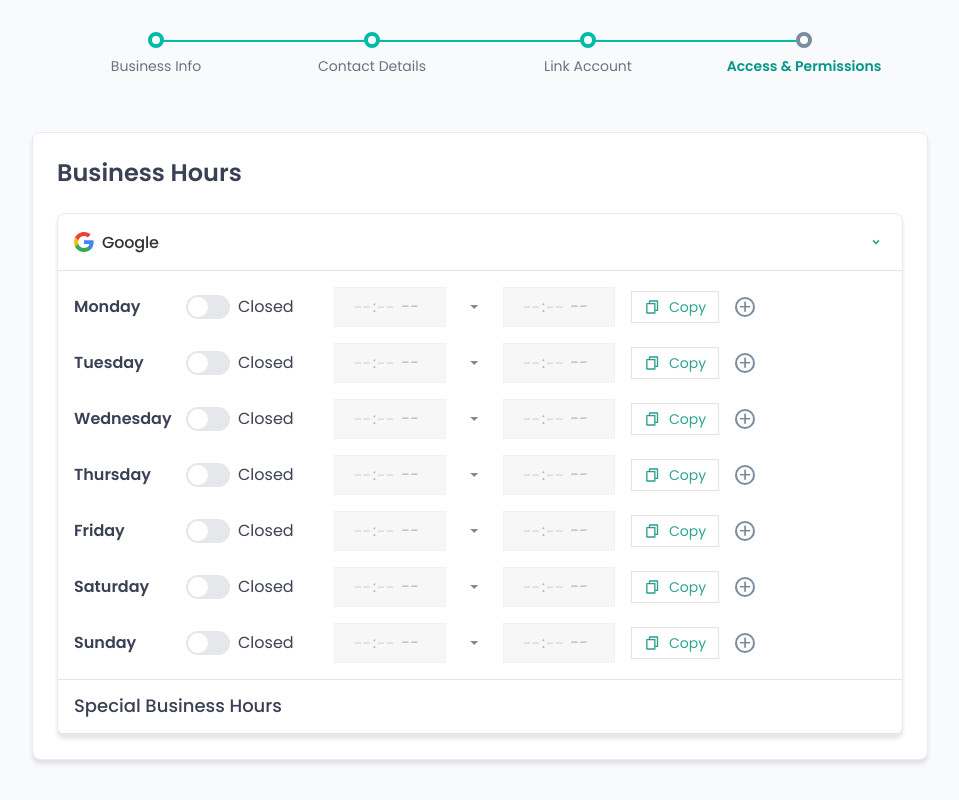
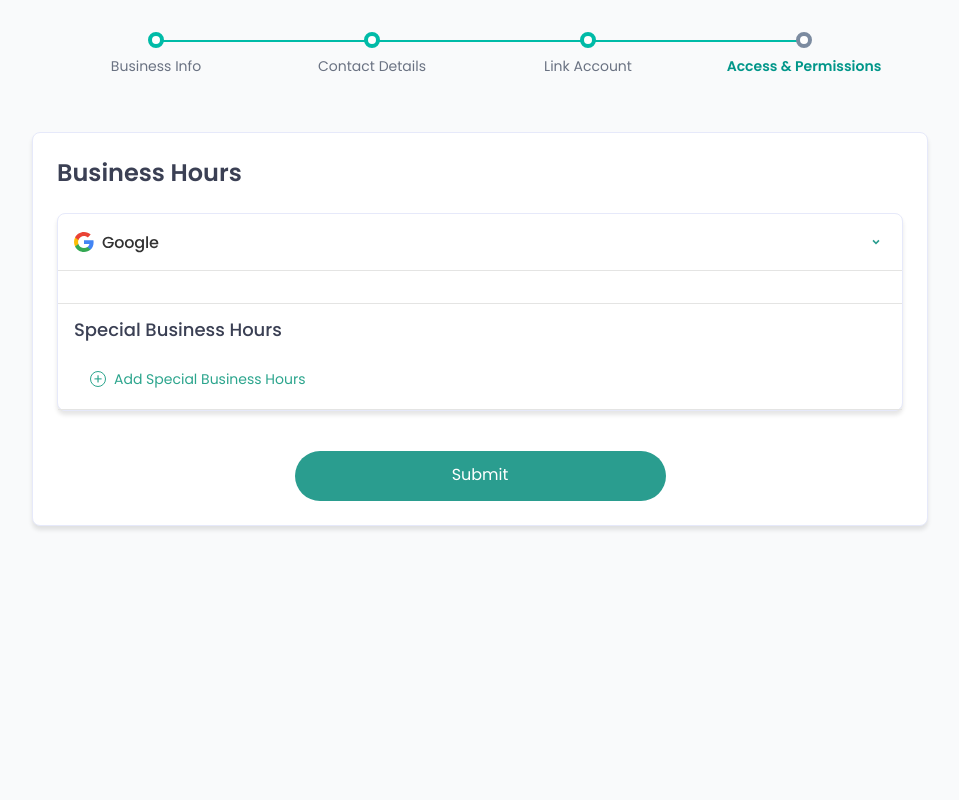
Before and after one commit to inaumanmajeed/multiStepFormWithZodAndRHF, a React (Vite) app: page / in a window 1280 px wide. Both pictures are taken after a click on the element 964 px from the left and 40 px from the top of the page. Shown: the whole page, without its empty margins (160-1119 px from the left). Built offline with nearby package versions, Linux system fonts and the light colour scheme; what world-countries would draw is missing.

Commit message:
feat: add special hours management with date and time pickers

```diff
--- a/package.json
+++ b/package.json
@@ -14,6 +14,7 @@
     "@tailwindcss/vite": "^4.1.4",
     "react": "^19.0.0",
     "react-clock": "^5.1.0",
+    "react-datepicker": "^8.3.0",
     "react-dom": "^19.0.0",
     "react-hook-form": "^7.55.0",
     "react-select": "^5.10.1",
--- a/src/App.jsx
+++ b/src/App.jsx
@@ -30,50 +30,8 @@ const initialValues = {
       webAddress: "",
     },
   ],
-  openingHours: [
-    {
-      day: "Monday",
-      open: false,
-      startTime: "",
-      endTime: "",
-    },
-    {
-      day: "Tuesday",
-      open: false,
-      startTime: "",
-      endTime: "",
-    },
-    {
-      day: "Wednesday",
-      open: false,
-      startTime: "",
-      endTime: "",
-    },
-    {
-      day: "Thursday",
-      open: false,
-      startTime: "",
-      endTime: "",
-    },
-    {
-      day: "Friday",
-      open: false,
-      startTime: "",
-      endTime: "",
-    },
-    {
-      day: "Saturday",
-      open: false,
-      startTime: "",
-      endTime: "",
-    },
-    {
-      day: "Sunday",
-      open: false,
-      startTime: "",
-      endTime: "",
-    },
-  ],
+  openingHours: [],
+  specialHours: [],
 };
 
 const StepContent = ({ currentStep, handleNextStep }) => {
@@ -92,8 +50,32 @@ const StepContent = ({ currentStep, handleNextStep }) => {
   }
 };
 
+const ConsolePopup = ({ isOpen, onClose, submittedValues }) => {
+  if (!isOpen) return null;
+
+  return (
+    <div className="fixed inset-0 bg-black bg-opacity-50 flex justify-center items-center">
+      <div className="bg-white p-6 rounded-lg shadow-lg max-w-lg w-full">
+        <h2 className="text-lg font-bold mb-4">Submitted Values</h2>
+        <pre className="bg-gray-100 p-4 rounded-lg overflow-auto max-h-64">
+          {JSON.stringify(submittedValues, null, 2)}
+        </pre>
+        <button
+          className="mt-4 bg-[#2A9D8F] text-white px-4 py-2 rounded-full"
+          onClick={onClose}
+        >
+          Close
+        </button>
+      </div>
+    </div>
+  );
+};
+
 const App = () => {
   const [currentStep, setCurrentStep] = useState(1);
+  const [isPopupOpen, setIsPopupOpen] = useState(false);
+  const [submittedValues, setSubmittedValues] = useState(null);
+  console.log("🚀 ~ App ~ submittedValues:", submittedValues);
 
   const handleNextStep = () => {
     if (currentStep < 4) {
@@ -108,8 +90,13 @@ const App = () => {
   const { handleSubmit } = methods;
 
   const onSubmit = (values) => {
-    console.log("Form submitted successfully:", values);
+    setSubmittedValues(values);
+    // setIsPopupOpen(true);
+    // setCurrentStep(1);
+    // methods.reset();
+    // setIsPopupOpen(false);
   };
+
   const onError = (errors) => {
     const flatErrors = Object.keys(errors);
     if (flatErrors.length > 0) {
@@ -135,8 +122,23 @@ const App = () => {
               handleNextStep={handleNextStep}
             />
           </form>
+          {currentStep === 4 && (
+            <div className="flex justify-center items-center mt-10">
+              <button
+                className="bg-[#2A9D8F] text-white w-full max-w-[371px] h-[50px] rounded-full"
+                onClick={handleSubmit(onSubmit, onError)}
+              >
+                Submit
+              </button>
+            </div>
+          )}
         </FormProvider>
       </div>
+      <ConsolePopup
+        isOpen={isPopupOpen}
+        onClose={() => setIsPopupOpen(false)}
+        submittedValues={submittedValues}
+      />
     </div>
   );
 };
--- a/src/components/from/BusinessHours.jsx
+++ b/src/components/from/BusinessHours.jsx
@@ -2,6 +2,8 @@ import React, { useState } from "react";
 import TimePicker from "react-time-picker";
 import "react-time-picker/dist/TimePicker.css";
 import "react-clock/dist/Clock.css";
+import DatePicker from "react-datepicker";
+import "react-datepicker/dist/react-datepicker.css";
 
 import { useFormContext, useFieldArray } from "react-hook-form";
 
@@ -18,8 +20,17 @@ const BusinessHours = () => {
     control,
     name: "openingHours",
   });
+  const {
+    fields: specialFields,
+    append: appendSpecial,
+    remove: removeSpecial,
+  } = useFieldArray({
+    control,
+    name: "specialHours",
+  });
 
   const openingHours = watch("openingHours");
+  const specialHours = watch("specialHours");
 
   const handleToggle = (index) => {
     const current = openingHours[index];
@@ -153,6 +164,111 @@ const BusinessHours = () => {
           <p className="text-[#3B4054] font-medium text-[18px]">
             Special Business Hours
           </p>
+          {specialFields.map((item, index) => (
+            <div
+              key={item.id}
+              className="flex items-center gap-4 flex-wrap sm:flex-nowrap"
+            >
+              {/* Date Picker */}
+              <DatePicker
+                selected={
+                  specialHours[index]?.date
+                    ? new Date(specialHours[index].date)
+                    : null
+                }
+                onChange={(date) =>
+                  setValue(`specialHours.${index}.date`, date.toISOString())
+                }
+                dateFormat="dd/MM/yyyy"
+                placeholderText="Select date"
+                className="border border-gray-300 rounded-md px-2 py-1"
+              />
+
+              {/* Toggle */}
+              <label className="relative inline-flex items-center cursor-pointer">
+                <input
+                  type="checkbox"
+                  className="sr-only peer"
+                  checked={specialHours[index]?.open}
+                  onChange={() =>
+                    setValue(
+                      `specialHours.${index}.open`,
+                      !specialHours[index]?.open
+                    )
+                  }
+                />
+                <div className="w-11 h-6 bg-gray-200 rounded-full peer peer-checked:bg-[#2CA58D] peer-focus:ring-2 peer-focus:ring-[#2CA58D] after:content-[''] after:absolute after:top-0.5 after:left-[2px] after:bg-white after:rounded-full after:h-5 after:w-5 after:transition-all peer-checked:after:translate-x-full peer-checked:after:left-[2px]" />
+              </label>
+              <span className="text-[#3B4054] w-20">
+                {specialHours[index]?.open ? "Open" : "Closed"}
+              </span>
+
+              {/* Time Pickers */}
+              <TimePicker
+                onChange={(val) =>
+                  setValue(`specialHours.${index}.start`, val, {
+                    shouldDirty: true,
+                  })
+                }
+                value={specialHours[index]?.start ?? ""}
+                disableClock={true}
+                clearIcon={null}
+                disabled={!specialHours[index]?.open}
+                format="hh:mm a"
+                className={`w-28 ${
+                  !specialHours[index]?.open
+                    ? "opacity-50 pointer-events-none"
+                    : ""
+                }`}
+              />
+              <img src={separator} alt="Separator" />
+              <TimePicker
+                onChange={(val) =>
+                  setValue(`specialHours.${index}.end`, val, {
+                    shouldDirty: true,
+                  })
+                }
+                value={specialHours[index]?.end ?? ""}
+                disableClock={true}
+                clearIcon={null}
+                disabled={!specialHours[index]?.open}
+                format="hh:mm a"
+                className={`w-28 ${
+                  !specialHours[index]?.open
+                    ? "opacity-50 pointer-events-none"
+                    : ""
+                }`}
+              />
+
+              {/* Remove Button */}
+              <button
+                type="button"
+                onClick={() => removeSpecial(index)}
+                className="w-5 h-5 flex items-center justify-center rounded-full border-[2px] border-[#7C8BA0] text-[#7C8BA0] text-[12px] font-bold"
+              >
+                ✕
+              </button>
+            </div>
+          ))}
+
+          {/* Add Button */}
+          <button
+            type="button"
+            onClick={() =>
+              appendSpecial({
+                date: "",
+                open: false,
+                start: "",
+                end: "",
+              })
+            }
+            className="text-[#2CA58D] px-4 py-1 flex justify-center gap-2 items-center w-fit text-sm mt-2"
+          >
+            <span className="border flex items-center justify-center pt-[1px] border-[#2CA58D] w-4 h-4 rounded-full">
+              +
+            </span>{" "}
+            Add Special Business Hours
+          </button>
         </section>
       </div>
     </>
--- a/src/utils/schema.js
+++ b/src/utils/schema.js
@@ -47,4 +47,14 @@ export const businessSchema = z.object({
       })
     )
     .optional(),
+  specialHours: z
+    .array(
+      z.object({
+        date: z.string().optional(),
+        open: z.boolean(),
+        startTime: z.string().optional(),
+        endTime: z.string().optional(),
+      })
+    )
+    .optional(),
 });
```
Also changed, not shown: 1 other file (tests, documents, lock files or other folders).
